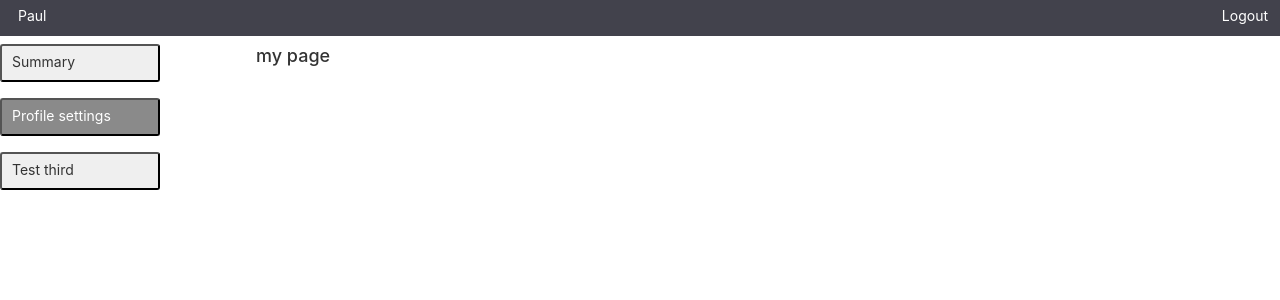
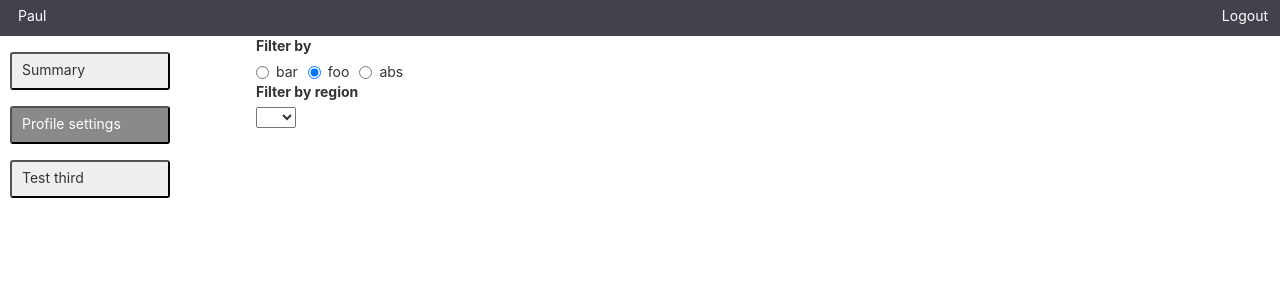
Before and after one commit to paulosjd/radnor, a React (Create React App) app: page / in a window 1280 px wide. Both pictures are taken after a click on the button "Profile settings". Shown: the top 300 px of the page. Built offline with nearby package versions, Linux system fonts and the light colour scheme; the HTML template or start-up script is replaced by a standard one.

Commit message:
Update form component

```diff
--- a/src/components/user_display.js
+++ b/src/components/user_display.js
@@ -4,7 +4,7 @@ import AppContext from '../store/context'
 const UserDisplay = (props) => {
 
     const value = useContext(AppContext);
-
+    console.log(props.myprop)
     return (
         <div className='user_display'>
             <span >{value.username}</span>
@@ -12,4 +12,8 @@ const UserDisplay = (props) => {
     )
 };
 
+UserDisplay.defaultProps = {
+    myprop: 'Hello'
+};
+
 export default UserDisplay;
--- a/src/containers/main.js
+++ b/src/containers/main.js
@@ -1,11 +1,22 @@
 import React, { Component } from 'react';
+import UserSettings from '../form/user_settings'
 
 class MainContainer extends Component {
 
     render() {
+        let content;
+        switch (this.props.selectedItem) {
+            case 'profile':
+                content = <UserSettings />;
+                break;
+            default:
+                content = <h4>my page</h4>;
+        }
+
+
         return (
             <div className='main'>
-                <h4>my page</h4>
+                {content}
             </div>
         );
     }
--- a/src/form/user_settings.js
+++ b/src/form/user_settings.js
@@ -0,0 +1,37 @@
+import React, { Component, Fragment } from 'react';
+import AppContext from '../store/context';
+
+class UserSettings extends Component {
+    static contextType = AppContext;
+
+    handleChange = (e) => {
+        console.log(e)
+        // this.props.onRegionChange(e.target.value, 'region')
+    };
+
+    render() {
+        console.log(this.context)
+        return (
+            <Fragment>
+                <label>Filter by</label>
+                <div className="btn-group-justified">{['bar', 'foo', 'abs'].map(x => (
+                    <label className="radio-inline" key={x}>
+                        <input type="radio" checked={x === 'foo'} value={x} onChange={this.handleChange.bind(this)} />
+                        {x}
+                    </label>
+                ))}
+                </div>
+                <div><label>Filter by region</label></div>
+                <div><select value={'foo'} className='filter-element' onChange={this.handleChange.bind(this)}>
+                    <option value=""> </option>
+                    {['\u2728', '\u2726'].map(x => {
+                        return <option key={x} value={x}>{x}</option>;
+                    })}
+                </select>
+                </div>
+            </Fragment>
+        )
+    }
+}
+
+export default UserSettings;
--- a/src/index.css
+++ b/src/index.css
@@ -29,8 +29,8 @@ body {
 
 .menu_btn {
   min-width: 160px;
-  margin-top: 8px;
-  margin-bottom: 8px;
+  margin-left: 10px;
+  margin-top: 16px;
   padding: 0.6rem 0.8rem 0.8rem 1.0rem;
   border-radius: 3px;
   text-align: left;
```
